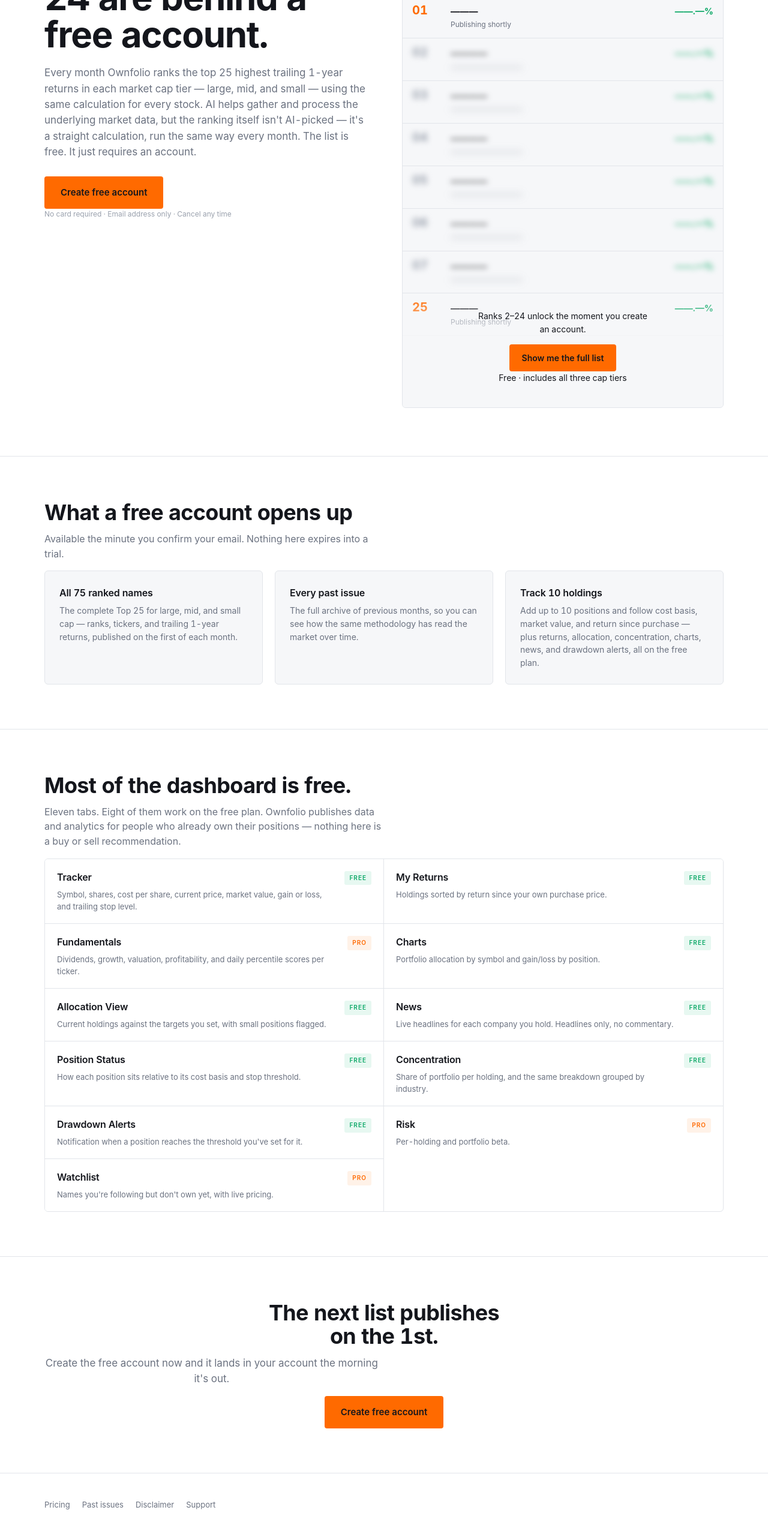
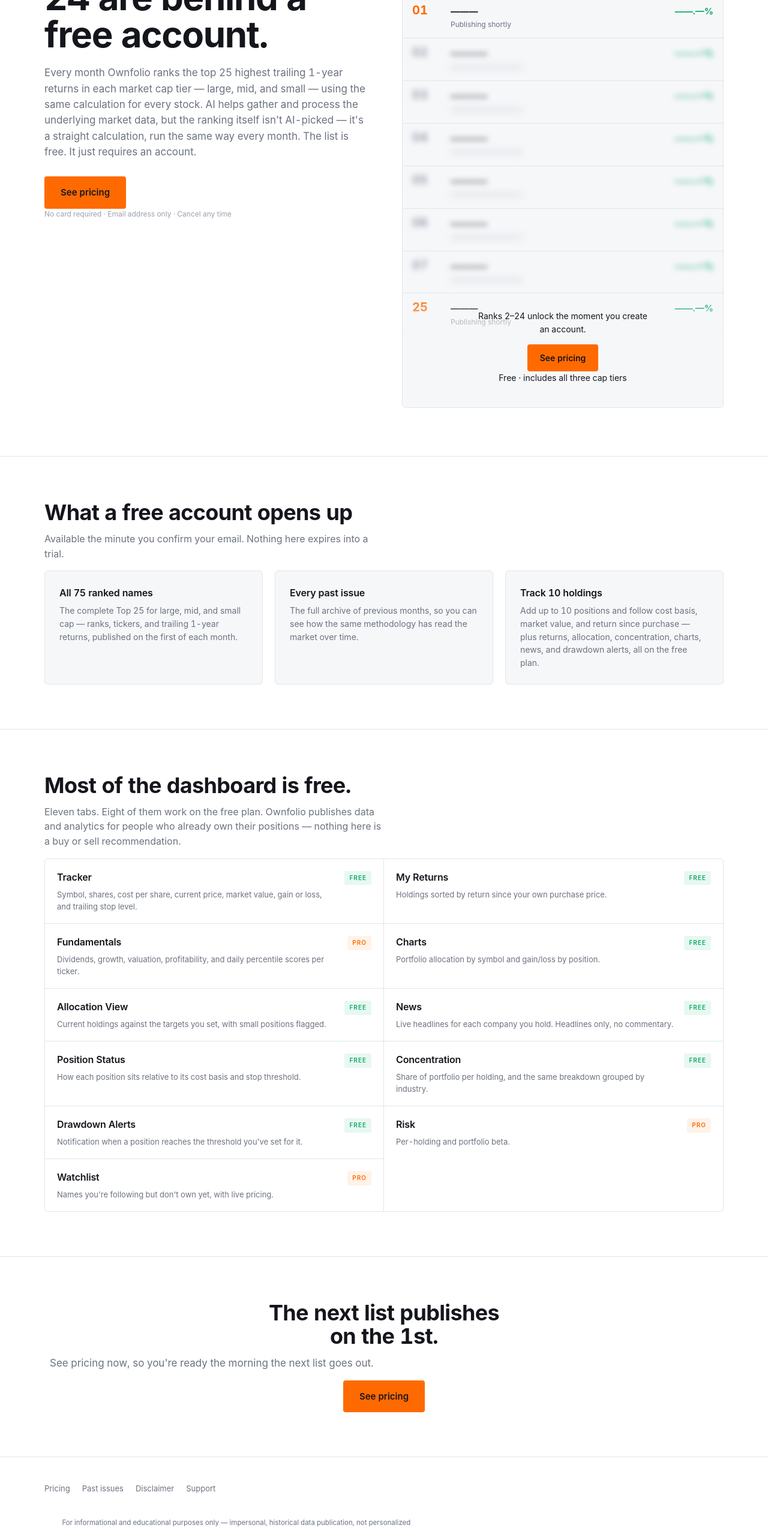
Before and after one commit to debitmgt/portfolio-pro, a Next.js app: page / in a window 1280 px wide. Shown: the part 234-2781 px from the top of the page at 60% size. Built offline with nearby package versions, Linux system fonts and the light colour scheme; no server answers; the database is empty.

Commit message:
Route homepage CTAs through pricing instead of direct signup

```diff
--- a/app/HomeLedger.tsx
+++ b/app/HomeLedger.tsx
@@ -5,6 +5,9 @@
 // so the server page can import it without dragging server-only modules
 // (createServerClient / next/headers) into the browser bundle.
 export const SIGNUP = '/auth/login?mode=signup'
+// Homepage CTAs route here instead of straight to SIGNUP (as of Aug 22, 2026) —
+// send visitors through pricing first rather than straight into account creation.
+export const PRICING = '/pricing'
 
 export type TeaserRow = {
   rank: number
@@ -113,7 +116,7 @@
 
       <div className="ofl-gate">
         <p>Ranks 2–24 unlock the moment you create an account.</p>
-        <a className="ofh-btn ofh-btn-primary" href={SIGNUP}>Show me the full list</a>
+        <a className="ofh-btn ofh-btn-primary" href={PRICING}>See pricing</a>
         <p className="ofl-gate-fine">Free · includes all three cap tiers</p>
       </div>
     </div>
--- a/app/page.tsx
+++ b/app/page.tsx
@@ -1,7 +1,7 @@
 import { redirect } from 'next/navigation'
 import { createServerClient } from '@/lib/supabase/server'
 import DisclaimerFooter from '@/components/DisclaimerFooter'
-import HomeLedger, { SIGNUP, type TeaserTier } from './HomeLedger'
+import HomeLedger, { PRICING, type TeaserTier } from './HomeLedger'
 
 export const dynamic = 'force-dynamic'
 
@@ -83,7 +83,7 @@
           </div>
           <div className="ofh-nav-cta">
             <a className="ofh-btn ofh-btn-quiet" href="/auth/login">Sign in</a>
-            <a className="ofh-btn ofh-btn-primary" href={SIGNUP}>Create free account</a>
+            <a className="ofh-btn ofh-btn-primary" href={PRICING}>See pricing</a>
           </div>
         </div>
       </nav>
@@ -106,8 +106,8 @@
               account.
             </p>
             <div className="ofh-hero-cta">
-              <a className="ofh-btn ofh-btn-primary ofh-btn-lg" href={SIGNUP}>
-                Create free account
+              <a className="ofh-btn ofh-btn-primary ofh-btn-lg" href={PRICING}>
+                See pricing
               </a>
             </div>
             <p className="ofh-fine">No card required · Email address only · Cancel any time</p>
@@ -181,10 +181,10 @@
         <div className="ofh-wrap">
           <h2>The next list publishes on the 1st.</h2>
           <p className="ofh-lede ofh-center">
-            Create the free account now and it lands in your account the morning it&apos;s out.
+            See pricing now, so you&apos;re ready the morning the next list goes out.
           </p>
-          <a className="ofh-btn ofh-btn-primary ofh-btn-lg" href={SIGNUP}>
-            Create free account
+          <a className="ofh-btn ofh-btn-primary ofh-btn-lg" href={PRICING}>
+            See pricing
           </a>
         </div>
       </section>
```
